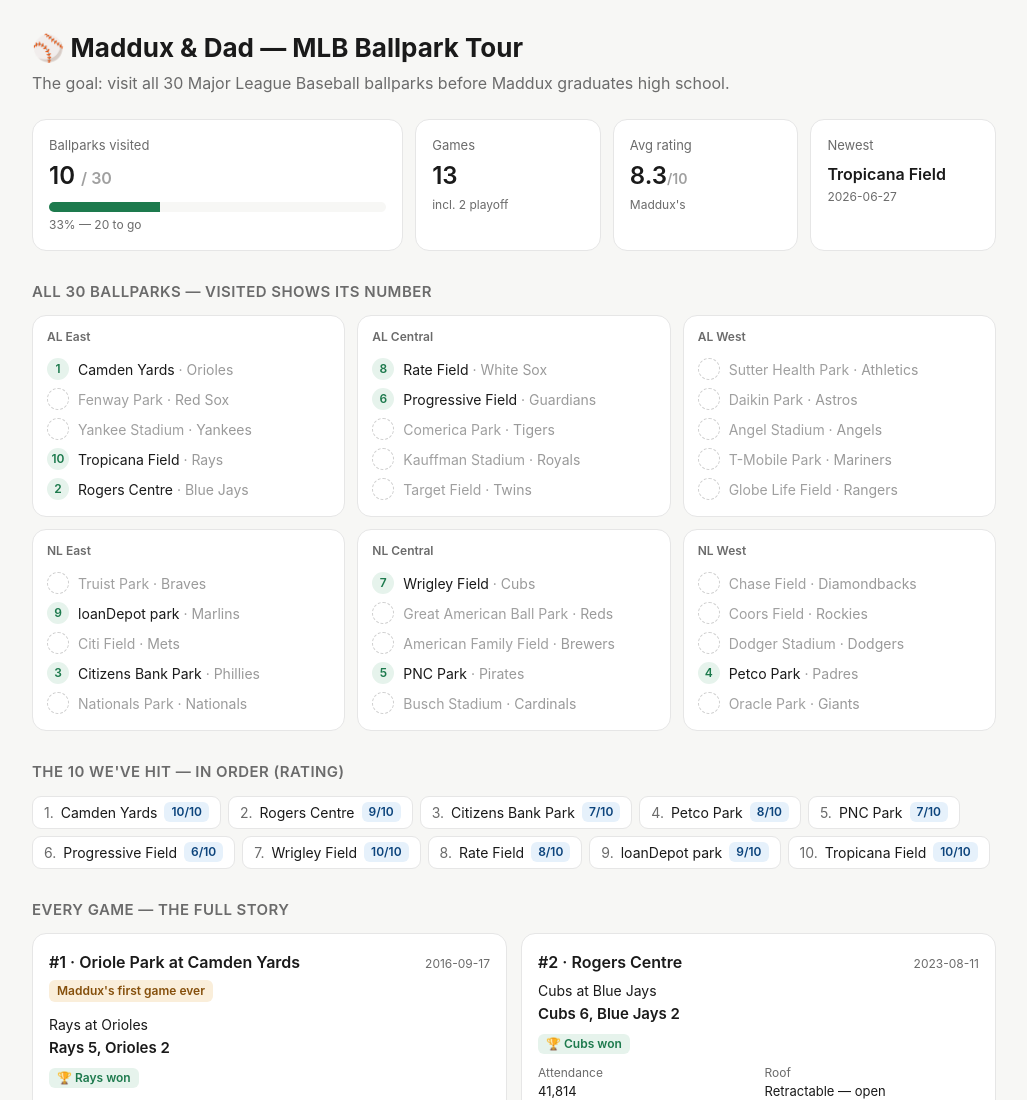
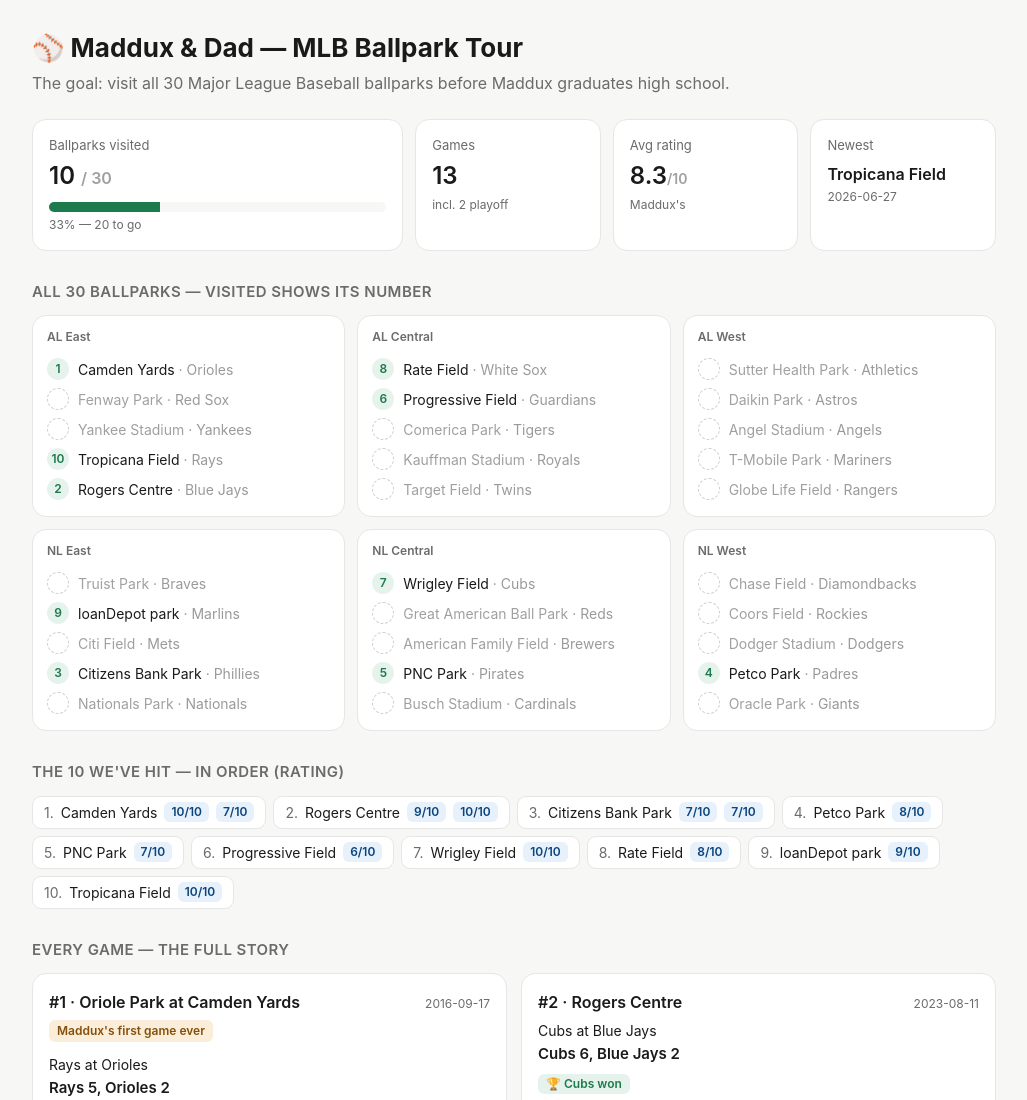
Before and after one commit to mattfoss37/maddux-ballpark-dashboard, a plain HTML site: page index.html in a window 1280 px wide. Shown: the top 1100 px of the page, without its empty margins (126-1153 px from the left). Drawn offline with Linux system fonts and the light colour scheme.

Commit message:
Sync: both visit ratings in the in-order list

```diff
--- a/index.html
+++ b/index.html
@@ -96,8 +96,8 @@
 document.getElementById('grid').innerHTML=Object.entries(div).map(([d,ts])=>`<div class="divcard"><div class="dh">${d}</div>`+
  ts.map(([t,p])=>{const n=V[t];return `<div class="row"><span class="dot ${n?'got':'notyet'}">${n||''}</span><span class="${n?'':'dim'}">${p} <span style="color:#9a9a9a;font-weight:400">· ${t}</span></span></div>`}).join('')+`</div>`).join('');
 
-const order=[[1,"Camden Yards","10"],[2,"Rogers Centre","9"],[3,"Citizens Bank Park","7"],[4,"Petco Park","8"],[5,"PNC Park","7"],[6,"Progressive Field","6"],[7,"Wrigley Field","10"],[8,"Rate Field","8"],[9,"loanDepot park","9"],[10,"Tropicana Field","10"]];
-document.getElementById('order').innerHTML=order.map(([n,p,r])=>`<span class="chip"><span style="color:#6b6b6b">${n}.</span> ${p} <span class="rt">${r}/10</span></span>`).join('');
+const order=[[1,"Camden Yards",[10,7]],[2,"Rogers Centre",[9,10]],[3,"Citizens Bank Park",[7,7]],[4,"Petco Park",[8]],[5,"PNC Park",[7]],[6,"Progressive Field",[6]],[7,"Wrigley Field",[10]],[8,"Rate Field",[8]],[9,"loanDepot park",[9]],[10,"Tropicana Field",[10]]];
+document.getElementById('order').innerHTML=order.map(([n,p,rs])=>`<span class="chip"><span style="color:#6b6b6b">${n}.</span> ${p} ${rs.map(r=>`<span class="rt">${r}/10</span>`).join(' ')}</span>`).join('');
 
 const G=[
  {n:1,park:"Oriole Park at Camden Yards",date:"2016-09-17",badge:"Maddux's first game ever",match:"Rays at Orioles",score:"Rays 5, Orioles 2",won:"Rays",att:"27,823",seat:"not remembered",roof:"Open-air",who:"Janelle (Mom), Matt (Dad), Maddux, Millie Foss, Jason, Lauren &amp; Ryan Kanovich",rate:10,food:"A baby bottle 🍼",mem:"His very first baseball game — he was still a baby!"},
```
